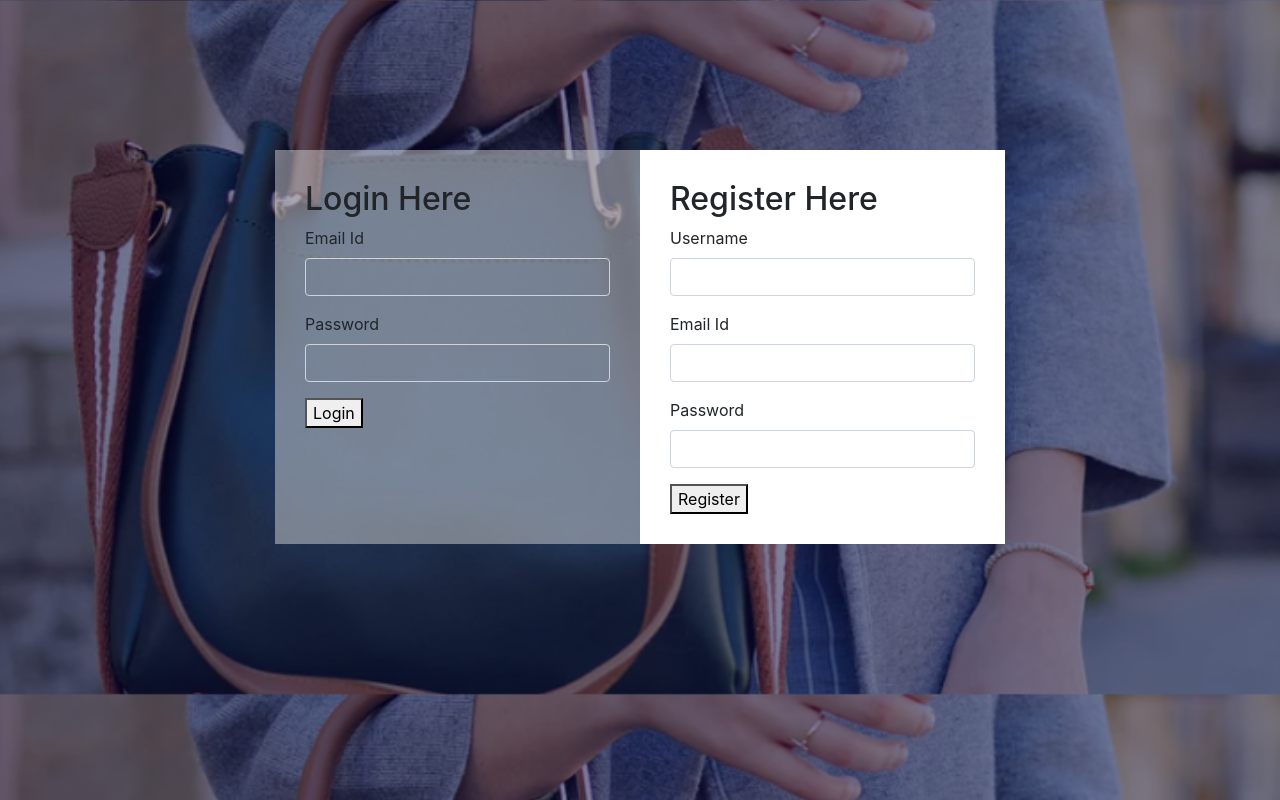
After one commit to padhysneha/miniproject, a PHP site: page /login.php in a window 1280 px wide. The commit adds this page. Run offline with PHP 8.4, Linux system fonts and the light colour scheme.

Commit message:
second commit

```diff
--- /dev/null
+++ b/auth/login.php
@@ -0,0 +1,48 @@
+<!DOCTYPE html>
+<html lang="en">
+<head>
+    <title>Login and Signup</title>
+    <link rel="stylesheet" type="text/css" href="https://maxcdn.bootstrapcdn.com/bootstrap/4.5.2/css/bootstrap.min.css">
+    <link rel="stylesheet" type="text/css" href="style.css">
+</head>
+<body>
+<div class="container">
+<div class="login-box">
+    <div class="row">
+        <div class="col-md-6 login-left">
+            <h2> Login Here</h2>
+            <form action="validate.php" method="POST">
+                <div class="form-group">
+                    <label>Email Id</label>
+                    <input type="text" name="emailid" class="form-control" required>
+                </div>
+            <div class="form-group">
+                <label>Password</label>
+                <input type="password" name="password" class="form-control" required>
+            </div>
+            <button type="submit" class="btn-btn-dark">Login</button>
+            </form>
+        </div>
+        <div class="col-md-6 login-right">
+            <h2> Register Here</h2>
+            <form action="registration.php" method="POST">
+                <div class="form-group">
+                    <label>Username</label>
+                    <input type="text" name="user" class="form-control" required>
+                </div>
+                <div class="form-group">
+                    <label>Email Id</label>
+                    <input type="text" name="emailid" class="form-control" required>
+                </div>
+            <div class="form-group">
+                <label>Password</label>
+                <input type="password" name="password" class="form-control" required>
+            </div>
+            <button type="submit" class="btn-btn-primary">Register</button>
+            </form>
+        </div>
+    </div>
+</div>
+</div>
+</body>
+</html>
--- a/auth/logout.php
+++ b/auth/logout.php
@@ -3,6 +3,6 @@
 session_start();
 session_destroy();
 
-header('location:loginandregister.php');
+header('location:login.php');
 
 ?>
--- a/auth/registration.php
+++ b/auth/registration.php
@@ -1,6 +1,6 @@
 <?php
 session_start();
-header('location:loginandregister.php');
+header('location:login.php');
 $connection=mysqli_connect('localhost','root','');
 //$connection=mysqli_connect('localhost','root','write your password here')
 
@@ -21,5 +21,6 @@ else
 {
     $reg="insert into register_table(name,email_id,password) values('$name','$email','$password')";
     mysqli_query($connection,$reg);
+    echo "Registraion successful";
 }
 ?>
--- a/auth/sql file.sql
+++ b/auth/sql file.sql
@@ -1,3 +1,3 @@
-create database loginandregistrationform;
-use loginandregistrationform;
+create database csv_db 6;
+use csv_db 6;
 create table register_table(name varchar(30),email_id varchar(50) primary key,password varchar(20));
--- a/auth/style.css
+++ b/auth/style.css
@@ -1,181 +1,22 @@
-* {
-  margin: 0;
-  padding: 0;
-  box-sizing: border-box;
-}
-.full-page {
-  height: 100vh;
-  width: 100%;
-  background: linear-gradient(white, rgba(0, 0, 0, 0.9));
-  position: absolute;
-}
-.navbar {
-  display: flex;
-  align-items: center;
-  padding: 20px;
-  padding-left: 50px;
-  padding-right: 30px;
-  padding-top: 10px;
-}
-.logo a {
-  text-decoration: none;
-  color: coral;
-  font-size: 20px;
-  font-family: "Dancing Script", cursive;
-}
-nav {
-  flex: 1;
-  text-align: right;
-  padding-top: 6px;
-}
-nav ul {
-  display: inline-block;
-  list-style: none;
-}
-nav ul li {
-  display: inline-block;
-  margin-right: 70px;
-}
-nav ul li a {
-  text-decoration: none;
-  font-size: 20px;
-  color: coral;
-  font-family: sans-serif;
-}
-nav ul li button {
-  font-size: 20px;
-  color: coral;
-  outline: none;
-  border: none;
-  background: transparent;
-  cursor: pointer;
-  font-family: sans-serif;
-}
-
-.img-1{
-  height: 100vh;
-}
-img{
-  max-width: 100%;
-  height: auto;
-  object-fit: cover;
-}
-/*.sub-page {
-  position: absolute;
-  background: url(abc.png);
+body{
+  background: linear-gradient(rgba(0, 0, 50, 0.5),rgba(0, 0, 50, 0.5)),url(abc1.png);
   background-size: cover;
   background-position: center;
 }
-.overlay {
-  width: 100%;
-  height: 100%;
-  background: linear-gradient(rgba(0, 0, 0, 0.5), white);
-  opacity: 0;
-  transition: 1s;
-}*/
-.sub-page:hover .overlay {
-  opacity: 1;
+.login-box{
+  max-width: 700px;
+  float: none;
+  margin: 150px auto;
 }
-.text {
-  text-align: center;
-  color: white;
-  padding-right: 350px;
-  padding-left: 350px;
-  font-size: 25px;
-  font-family: "Chilanka", cursive;
-  transform: translateY(-220%);
-  opacity: 0;
-  transition: 1s;
+.login-left{
+  background: rgba(211, 211, 211, 0.5);
+  padding: 30px;
 }
-.sub-page:hover .text {
-  opacity: 1;
+.login-right{
+  background: #fff;
+  padding: 30px;
 }
-#login-form {
-  display: none;
+
+.form-control{
+  background-color: transparent !important;
 }
-.form-box {
-  width: 300px;
-  height: 400px;
-  position: relative;
-  top: 90px;
-  left: 500px;
-  background: rgba(0, 0, 0, 0.6);
-}
-.close {
-  position: relative;
-  left: 270px;
-  bottom: 0;
-  top: 0;
-  color: #000;
-  font-size: 35px;
-  font-weight: bold;
-}
-.close:hover,
-.close:focus {
-  color: red;
-  cursor: pointer;
-}
-.main-heading {
-  color: orangered;
-  padding-bottom: 20px;
-}
-.form {
-  position: relative;
-  margin: 0 auto 100px;
-  padding: 45px;
-  text-align: center;
-  bottom: 20px;
-}
-.form input,
-.form1 input {
-  font-family: sans-serif;
-  outline: none;
-  border: none;
-  border-bottom: 1px solid black;
-  width: 100%;
-  margin: 0 0 15px;
-  padding: 15px;
-  font-size: 14px;
-}
-.form button,
-.form1 button {
-  font-family: sans-serif;
-  width: 100%;
-  color: white;
-  font-size: 14px;
-  cursor: pointer;
-  padding: 15px;
-  border: none;
-  background: coral;
-}
-.form .asking {
-  font-size: 12px;
-  margin: 15px 0 0;
-  color: white;
-}
-.form .asking a {
-  color: orangered;
-  text-decoration: none;
-}
-#register-form {
-  display: none;
-}
-.form-box1 {
-  width: 300px;
-  height: 400px;
-  position: relative;
-  top: 90px;
-  left: 500px;
-  background: rgba(0, 0, 0, 0.6);
-}
-.main-heading {
-  color: orangered;
-  padding-bottom: 20px;
-}
-.form1 {
-  position: relative;
-  margin: 0 auto 100px;
-  padding: 45px;
-  text-align: center;
-  bottom: 20px;
-}
--- a/auth/validate.php
+++ b/auth/validate.php
@@ -18,6 +18,6 @@ if($num==1)
 }
 else
 {
-    header('location:loginandregister.php');
+    header('location:login.php');
 }
 ?>
```
Also changed, not shown: auth/app.php (deleted, +0 -15 lines), auth/loginandregister.php (deleted, +0 -71 lines), navbar.php (+14 -1 lines), auth/abc.png (deleted).
